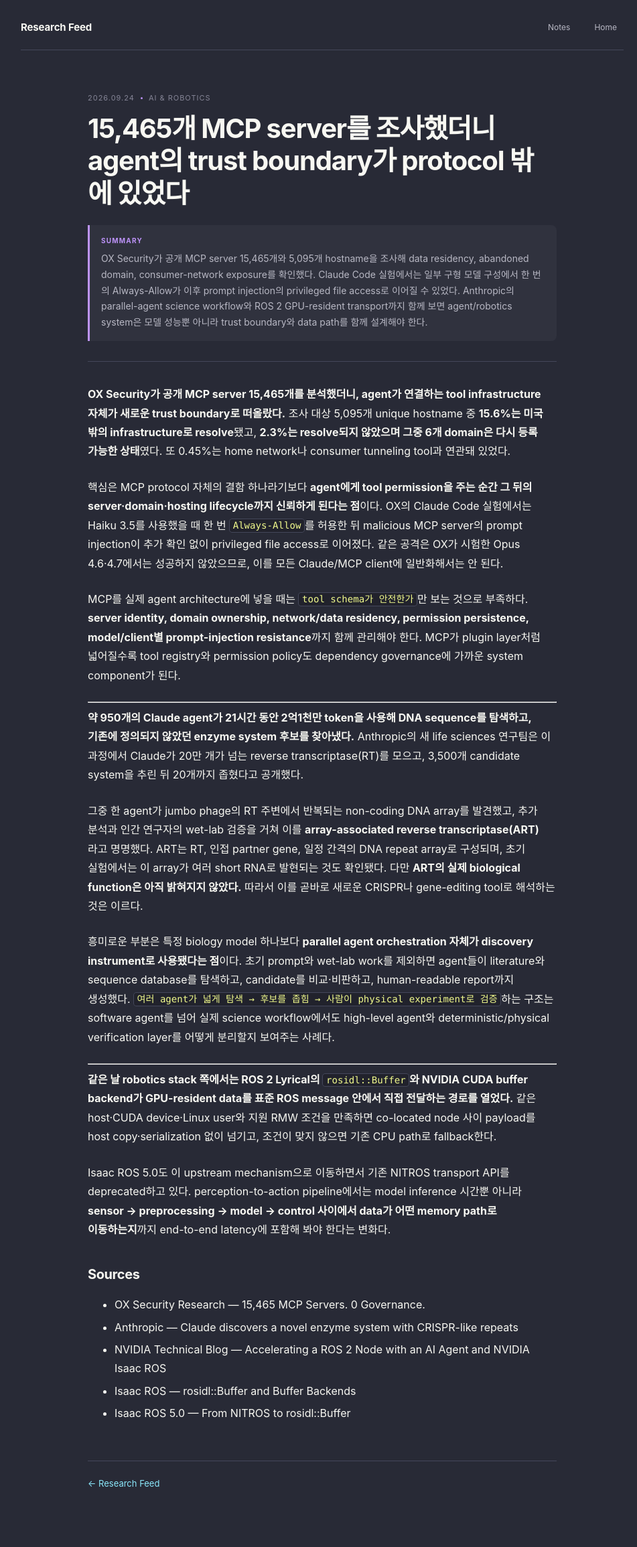
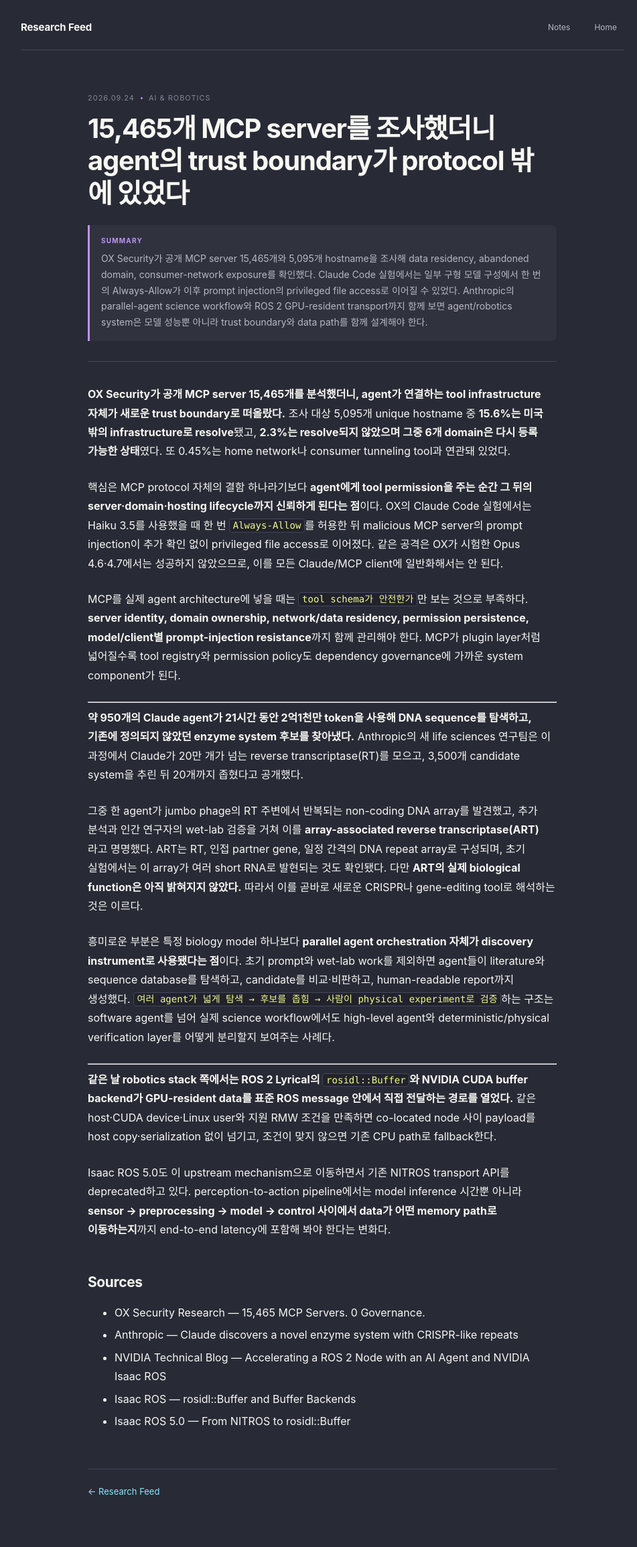
Before and after one commit to nayana224/nayana224.github.io, a Jekyll site: the page built from _research_feed/2026-09-24-ai-robotics.md, in a window 1280 px wide. Shown: the whole page at 67% size, without its empty margins (159-1110 px from the left). Built offline with Jekyll 4.4.1, drawn with Linux system fonts in a browser that asks for light colours.

```diff
--- a/_research_feed/2026-09-24-ai-robotics.md
+++ b/_research_feed/2026-09-24-ai-robotics.md
@@ -27,7 +27,7 @@ MCP를 실제 agent architecture에 넣을 때는 `tool schema가 안전한가`
 
 Isaac ROS 5.0도 이 upstream mechanism으로 이동하면서 기존 NITROS transport API를 deprecated하고 있다. perception-to-action pipeline에서는 model inference 시간뿐 아니라 **sensor → preprocessing → model → control 사이에서 data가 어떤 memory path로 이동하는지**까지 end-to-end latency에 포함해 봐야 한다는 변화다.
 
-### Sources
+## Sources
 - [OX Security Research — 15,465 MCP Servers. 0 Governance.](https://www.ox.security/ebooks/15465-mcp-servers-0-governance/)
 - [Anthropic — Claude discovers a novel enzyme system with CRISPR-like repeats](https://www.anthropic.com/news/claude-discovers-novel-enzyme-system)
 - [NVIDIA Technical Blog — Accelerating a ROS 2 Node with an AI Agent and NVIDIA Isaac ROS](https://developer.nvidia.com/blog/accelerating-a-ros-2-node-with-an-ai-agent-and-nvidia-isaac-ros)
```
